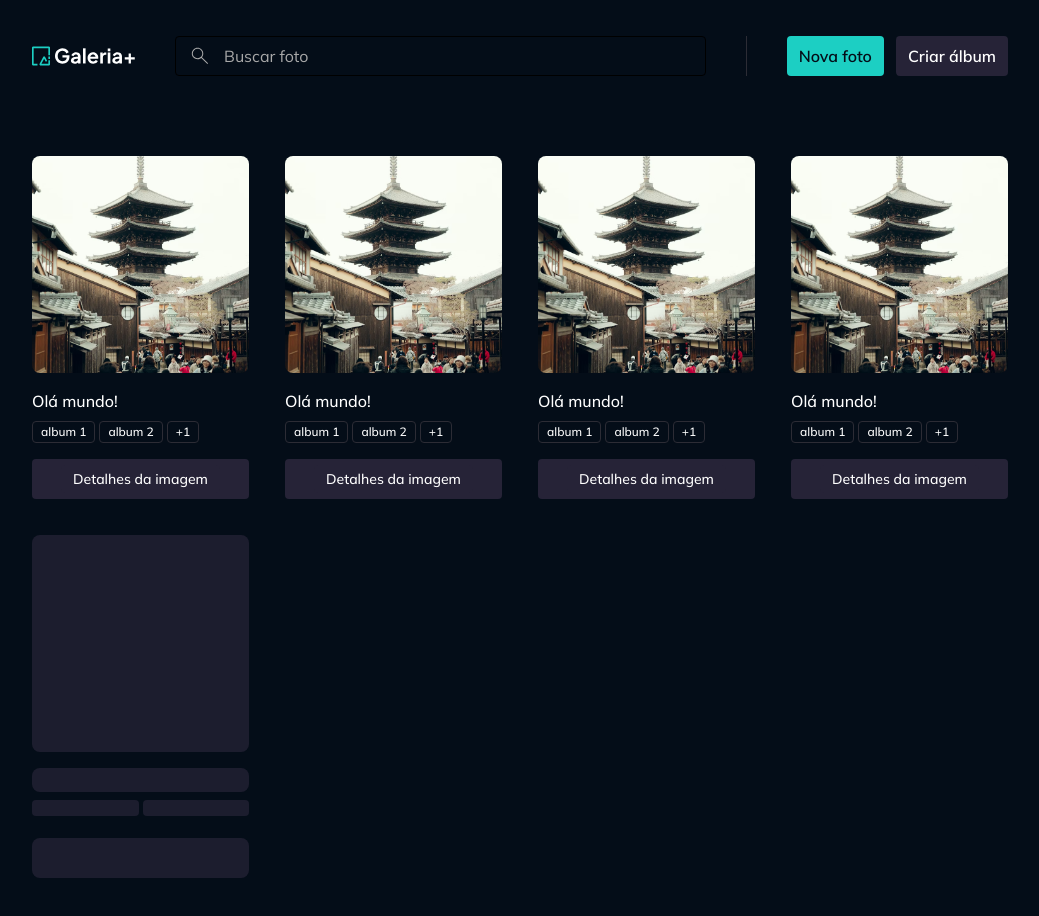
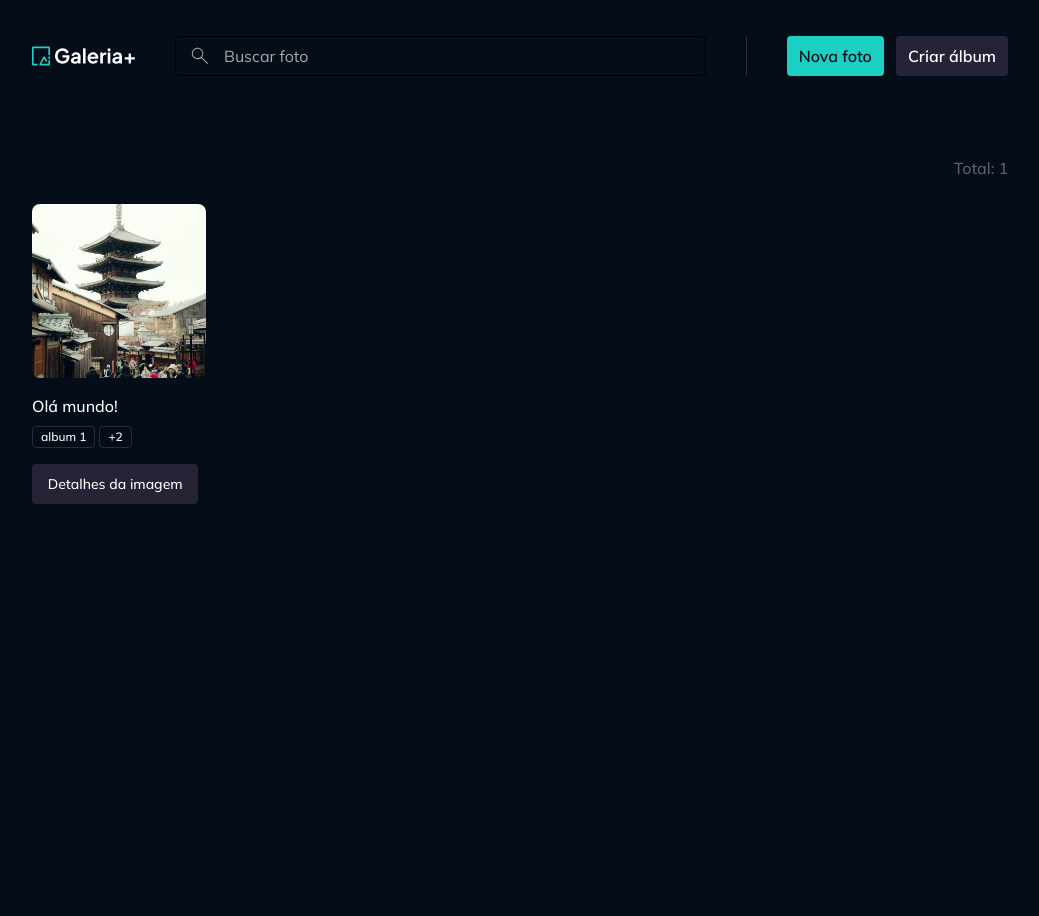
Before and after one commit to helitonns/gallery-plus, a React (Vite) app: page / in a window 1280 px wide. Shown: the top 916 px of the page, without its empty margins (120-1159 px from the left). After the commit the page ends 800 px from the top, so only its background shows below. Built offline with nearby package versions, Linux system fonts and the light colour scheme.

Commit message:
Crie o mock da lista de fotos

```diff
--- a/src/context/photos/components/photo-widget.tsx
+++ b/src/context/photos/components/photo-widget.tsx
@@ -1,6 +1,6 @@
 import { Link } from "react-router";
 import Badge from "../../../components/badge";
-import { buttonVariants } from "../../../components/button";
+import { buttonTextVariants, buttonVariants } from "../../../components/button";
 import ImagePreview from "../../../components/image-preview";
 import Skeleton from "../../../components/skeleton";
 import Text from "../../../components/text";
@@ -19,10 +19,10 @@
           <ImagePreview
             src={`/images/${photo.imageId}`}
             title={photo.title}
-            className="w-[13.5625rem] h-[13.5625rem] rounded-lg"
+            className="w-[10.875rem] h-[10.875rem] rounded-lg"
           />
         ):(
-          <Skeleton className="w-[13.5625rem] h-[13.5625rem] rounded-lg"/>
+          <Skeleton className="w-[10.875rem] h-[10.875rem] rounded-lg"/>
       )}
 
       <div className="flex flex-col gap-2">
@@ -35,12 +35,12 @@
         <div className="flex gap-1 min-h-[1.375rem]">
           {!loading ? (
             <>
-              {photo.albums.slice(0, 2).map( album => (
+              {photo.albums.slice(0, 1).map( album => (
                 <Badge className="truncate" size="xs" key={album.id}>
                   {album.title}
                 </Badge>
               ))}
-              {photo.albums.length > 2 && <Badge size="xs">+{photo.albums.length-2}</Badge>}
+              {photo.albums.length > 1 && <Badge size="xs">+{photo.albums.length-1}</Badge>}
             </>
           ):(
             Array.from({length: 2}).map((_, index)=>
@@ -52,7 +52,7 @@
 
       {!loading ? (
         <Link to={`/fotos/${photo.id}`} className={buttonVariants({variant: "secondary", className: "px-2 py-2"})}>
-          <Text className={buttonVariants({variant: "secondary", size: "sm"})}>Detalhes da imagem</Text>
+          <Text className={buttonTextVariants({variant: "secondary", size: "sm"})}>Detalhes da imagem</Text>
         </Link>
       ): (
         <Skeleton className="w-full h-10"/>
--- /dev/null
+++ b/src/context/photos/components/photos-list.tsx
@@ -0,0 +1,46 @@
+import Skeleton from "../../../components/skeleton";
+import Text from "../../../components/text";
+import type { Photo } from "../models/photo";
+import PhotoWidgte from "./photo-widget";
+
+interface PhotosListProps {
+  photos: Photo[];
+  loading?: boolean;
+}
+
+export default function PhotosList({photos, loading}: PhotosListProps){
+  return(
+    <div className="space-y-6">
+      <Text as="div" variant="paragraph-large" className="flex items-center justify-end text-accent-span gap-1">
+        Total: {" "}
+        {!loading ? <div>{photos.length}</div> : <Skeleton className="w-6 h-6"/>}
+      </Text>
+
+      {!loading && photos.length > 0 &&
+        <div className="grid grid-cols-5 gap-9">
+          {photos.map(photo =>
+            <PhotoWidgte key={photo.id} photo={photo} />
+          )}
+        </div>
+      }
+
+      {loading &&
+        <div className="grid grid-cols-5 gap-9">
+          {Array.from({length: 10}).map((_, index)=> (
+            <PhotoWidgte
+              key={`photo-loadig-${index}`}
+              photo={{} as Photo}
+              loading
+            />
+          ))}
+        </div>
+      }
+
+      {!loading && photos.length === 0 &&
+        <div className="flex justify-center items-center h-full">
+          <Text variant="paragraph-large">Nenhuma foto encontrada</Text>
+        </div>
+      }
+    </div>
+  );
+}
--- a/src/pages/page-home.tsx
+++ b/src/pages/page-home.tsx
@@ -1,13 +1,11 @@
 import Container from "../components/container";
-import PhotoWidgte from "../context/photos/components/photo-widget";
-import type { Photo } from "../context/photos/models/photo";
+import PhotosList from "../context/photos/components/photos-list";
 
 export default function PageHome(){
   return(
     <Container>
-      <div className="grid grid-cols-4 gap-9">
-        <PhotoWidgte
-          photo={{
+      <PhotosList photos={[
+        {
           id: "123",
           title: "Olá mundo!",
           imageId: "portrait-tower.png",
@@ -16,49 +14,8 @@
             {id: "124", title: "album 2"},
             {id: "125", title: "album 3"},
           ]
-          }}
-        />
-        <PhotoWidgte
-          photo={{
-            id: "123",
-            title: "Olá mundo!",
-            imageId: "portrait-tower.png",
-            albums: [
-              {id: "123", title: "album 1"},
-              {id: "124", title: "album 2"},
-              {id: "125", title: "album 3"},
-            ]
-          }}
-        />
-        <PhotoWidgte
-          photo={{
-            id: "123",
-            title: "Olá mundo!",
-            imageId: "portrait-tower.png",
-            albums: [
-              {id: "123", title: "album 1"},
-              {id: "124", title: "album 2"},
-              {id: "125", title: "album 3"},
-            ]
-          }}
-        />
-        <PhotoWidgte
-          photo={{
-            id: "123",
-            title: "Olá mundo!",
-            imageId: "portrait-tower.png",
-            albums: [
-              {id: "123", title: "album 1"},
-              {id: "124", title: "album 2"},
-              {id: "125", title: "album 3"},
-            ]
-          }}
-        />
-        <PhotoWidgte
-          photo={{} as Photo}
-          loading
-        />
-      </div>
+        }
+      ]}/>
     </Container>
   );
 }
```
Lines whose indentation alone changed are shown as unchanged.
